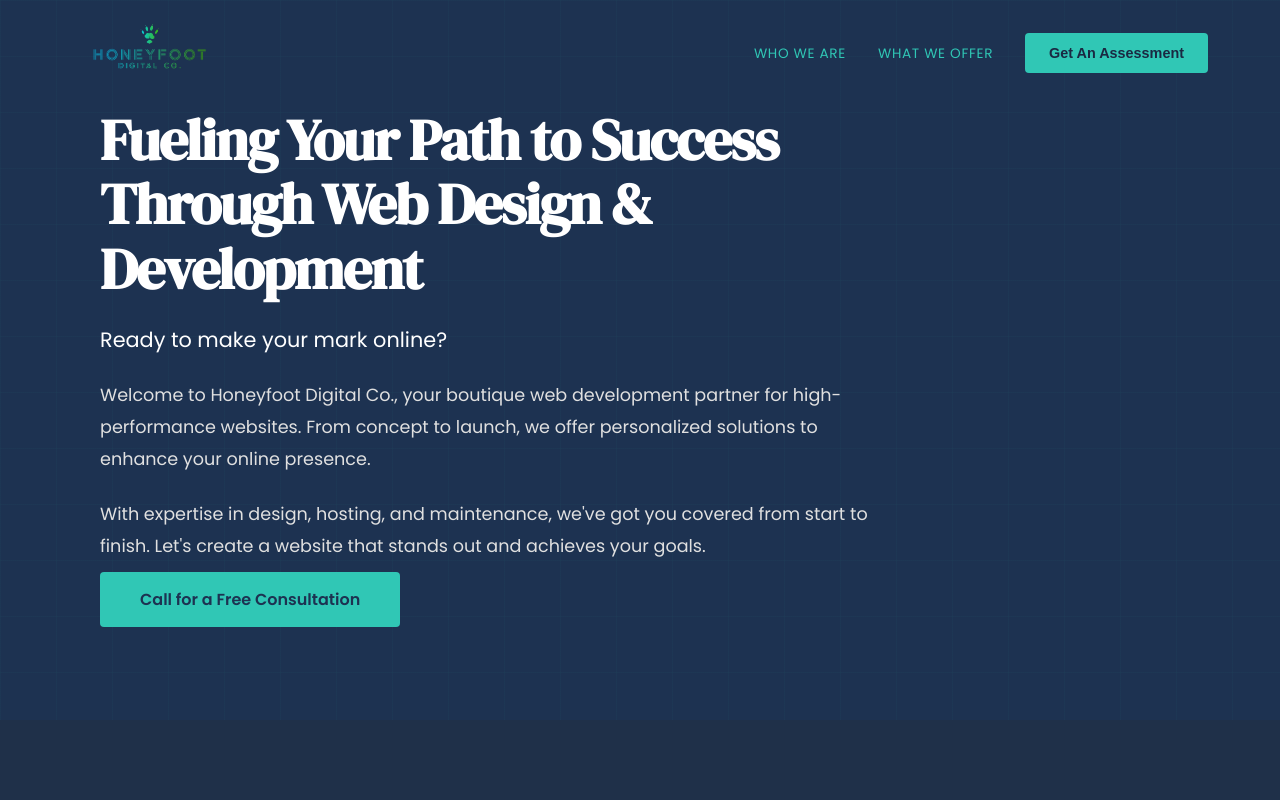
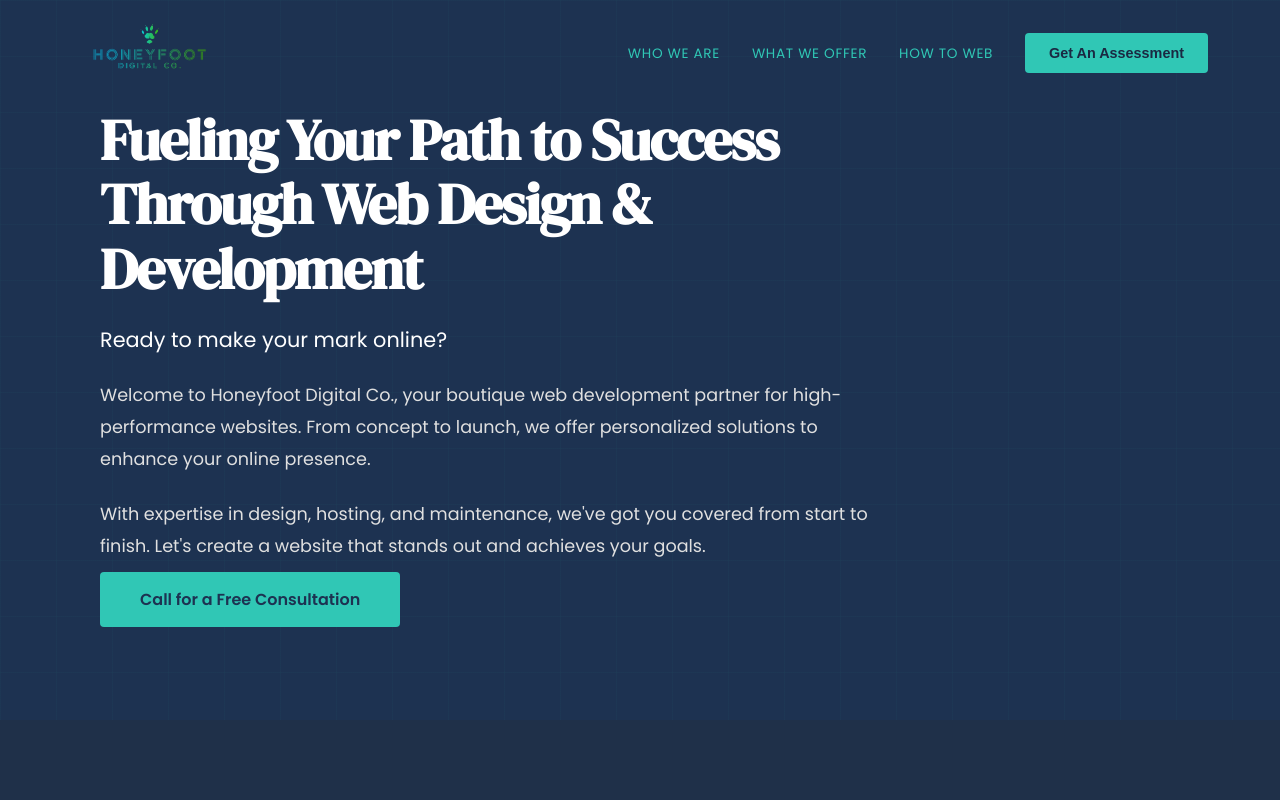
Before and after one commit to dacgarz/hdc-next, a Next.js app: page / in a window 1280 px wide. Shown: the top 800 px of the page. Built offline with nearby package versions, Linux system fonts and the light colour scheme.

Commit message:
edited code to allow post edits

```diff
--- a/src/app/vickimah/edit/[slug]/page.js
+++ b/src/app/vickimah/edit/[slug]/page.js
@@ -4,6 +4,7 @@ export const metadata = {
   title: 'Edit Post - Admin',
 }
 
-export default function EditPostPage({ params }) {
-  return <PostEditorClient slug={params.slug} />
+export default async function EditPostPage({ params }) {
+  const { slug } = await params
+  return <PostEditorClient slug={slug} />
 }
--- a/src/components/Header.jsx
+++ b/src/components/Header.jsx
@@ -43,7 +43,7 @@ export default function Header({ onOpenModal }) {
           <ul className="nav-menu">
             <li><Link href="/#home" onClick={closeMobileMenu}>WHO WE ARE</Link></li>
             <li><Link href="/#services" onClick={closeMobileMenu}>WHAT WE OFFER</Link></li>
-            <li style={{ display: 'none' }}><Link href="/blog" onClick={closeMobileMenu}>HOW TO WEB</Link></li>
+            <li><Link href="/blog" onClick={closeMobileMenu}>HOW TO WEB</Link></li>
           </ul>
           <button
             className="nav-cta"
--- a/src/components/blog/BlogList.css
+++ b/src/components/blog/BlogList.css
@@ -19,6 +19,7 @@
 .blog-content {
   padding: 4rem 2rem;
   min-height: 50vh;
+  background-color: #faebd7;
 }
 
 .tag-filter {
--- a/src/components/blog/PostCard.css
+++ b/src/components/blog/PostCard.css
@@ -53,6 +53,7 @@
 }
 
 .post-tag {
+  display: none;
   background: #e3f2fd;
   color: #1976d2;
   padding: 0.25rem 0.75rem;
```
